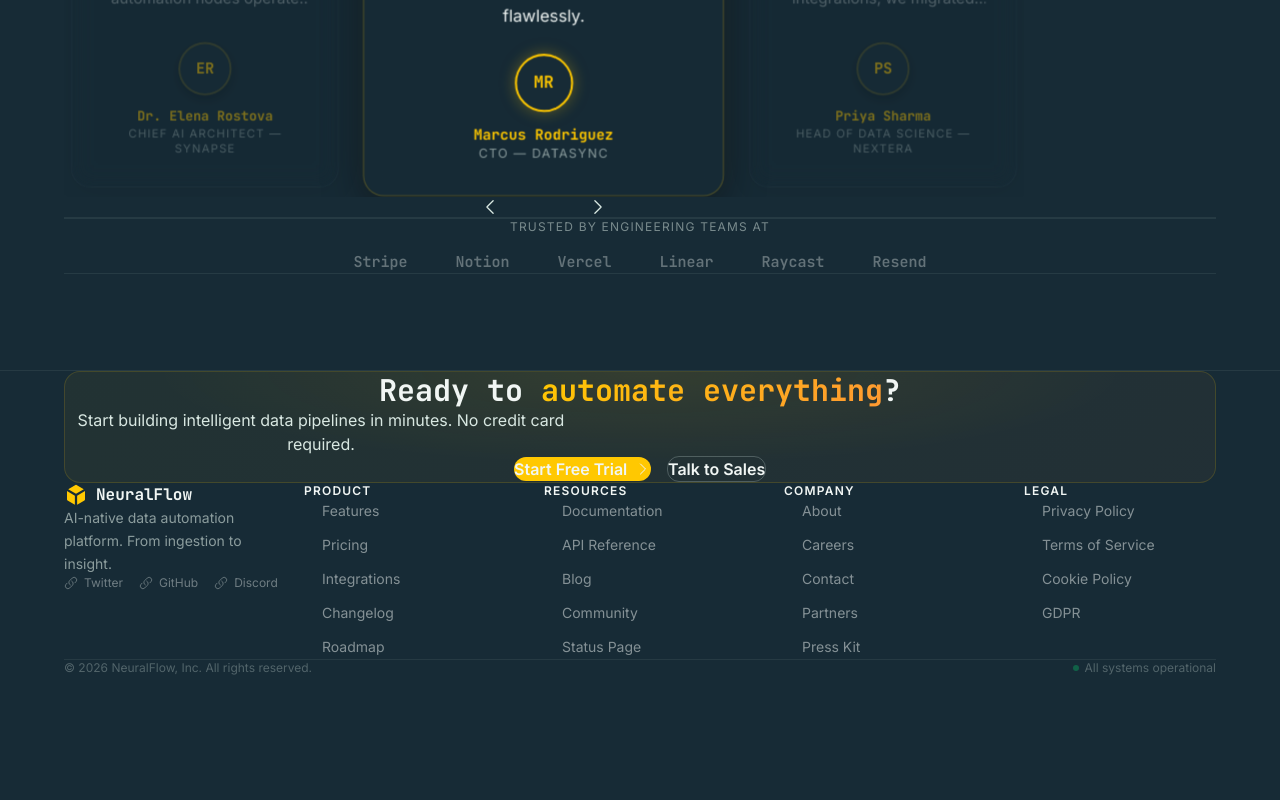
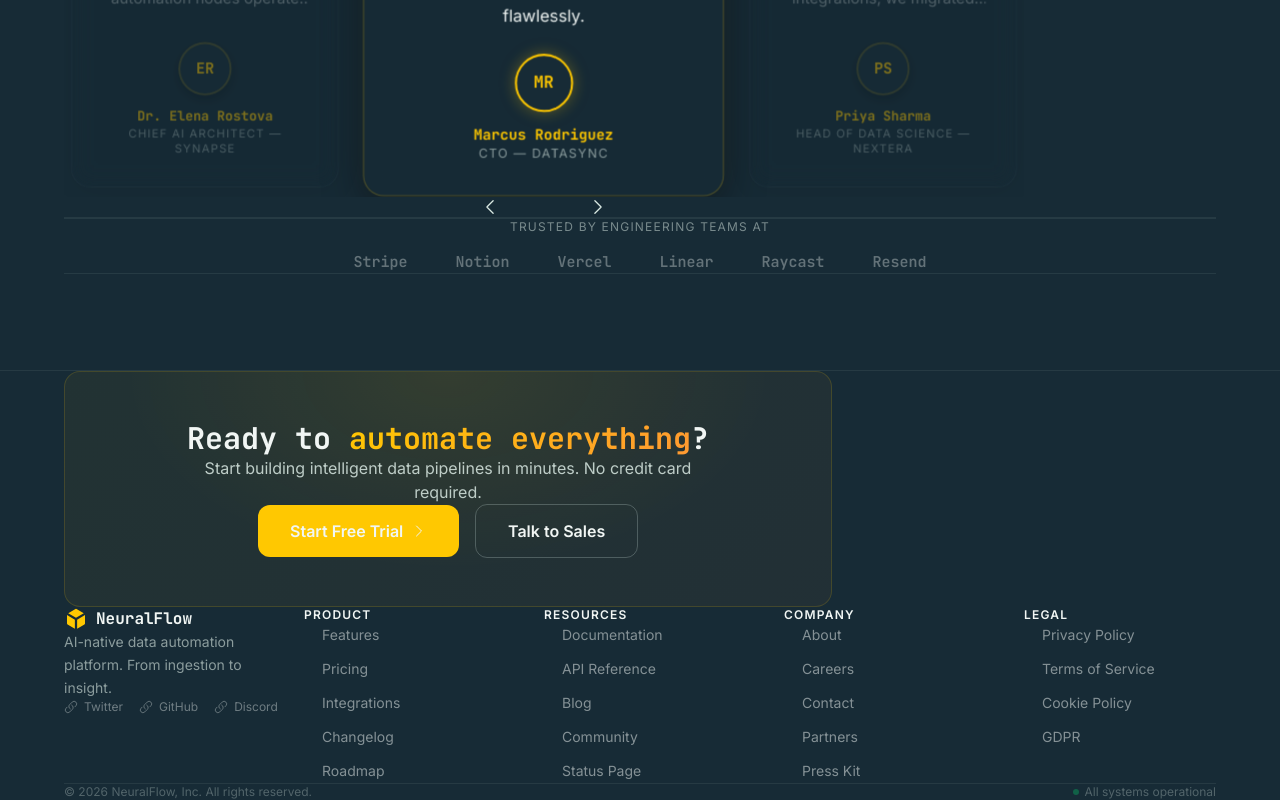
Before and after one commit to JoelBiju2005/NeuralFlow, a React (Vite) app: page / in a window 1280 px wide. Shown: the part 3946-4746 px from the top of the page. Before the commit the page ends 4622 px from the top, so only its background shows below. Built offline with nearby package versions, Linux system fonts and the light colour scheme.

Commit message:
style: apply bulletproof padding and sizing to footer CTA banner

```diff
--- a/src/components/Footer.jsx
+++ b/src/components/Footer.jsx
@@ -44,14 +44,19 @@ export default function Footer() {
     >
       {/* CTA Banner */}
       <div className="container mx-auto py-16 md:py-20">
-        <div className="relative rounded-2xl border border-[rgba(255,200,1,0.15)] p-8 md:p-12 pb-12 md:pb-16 text-center"
-             style={{ background: 'linear-gradient(135deg, rgba(255,200,1,0.05) 0%, rgba(255,153,50,0.05) 100%)' }}>
+        <div
+          className="relative rounded-2xl border border-[rgba(255,200,1,0.15)] text-center max-w-3xl mx-auto"
+          style={{
+            background: 'linear-gradient(135deg, rgba(255,200,1,0.05) 0%, rgba(255,153,50,0.05) 100%)',
+            padding: '48px 32px'
+          }}
+        >
           {/* Glow effect */}
           <div className="absolute inset-0 pointer-events-none rounded-2xl"
                style={{ background: 'radial-gradient(ellipse at 50% 0%, rgba(255,200,1,0.08), transparent 60%)' }}
                aria-hidden="true" />
 
-          <div className="relative z-10">
+          <div className="relative z-10 flex flex-col items-center">
             <h2
               className="text-2xl md:text-3xl font-bold text-[#F1F6F4] mb-4"
               style={{ fontFamily: "'JetBrains Mono', monospace" }}
@@ -60,23 +65,29 @@ export default function Footer() {
             </h2>
             <p
               className="text-base text-[#D9E8E2] max-w-lg mx-auto mb-8"
-              style={{ fontFamily: "'Inter', sans-serif" }}
+              style={{ fontFamily: "'Inter', sans-serif", opacity: 0.85 }}
             >
               Start building intelligent data pipelines in minutes. No credit card required.
             </p>
-            <div className="flex flex-col sm:flex-row items-center justify-center gap-4">
+            <div className="flex flex-col sm:flex-row items-center justify-center gap-4 mt-2">
               <a
                 href="#pricing"
-                className="btn-primary inline-flex items-center gap-2 px-8 py-3.5 rounded-xl text-base font-semibold bg-[#FFC801] text-[#172B36]"
-                style={{ fontFamily: "'Inter', sans-serif" }}
+                className="btn-primary inline-flex items-center justify-center gap-2 rounded-xl text-base font-semibold bg-[#FFC801] text-[#172B36]"
+                style={{
+                  fontFamily: "'Inter', sans-serif",
+                  padding: '14px 32px'
+                }}
               >
                 Start Free Trial
                 <ChevronRightIcon className="w-4 h-4" />
               </a>
               <a
                 href="#"
-                className="btn-ghost inline-flex items-center gap-2 px-8 py-3.5 rounded-xl text-base font-semibold text-[#D9E8E2] border border-[rgba(209,232,226,0.25)]"
-                style={{ fontFamily: "'Inter', sans-serif" }}
+                className="btn-ghost inline-flex items-center justify-center gap-2 rounded-xl text-base font-semibold text-[#D9E8E2] border border-[rgba(209,232,226,0.25)]"
+                style={{
+                  fontFamily: "'Inter', sans-serif",
+                  padding: '14px 32px'
+                }}
               >
                 Talk to Sales
               </a>
```
